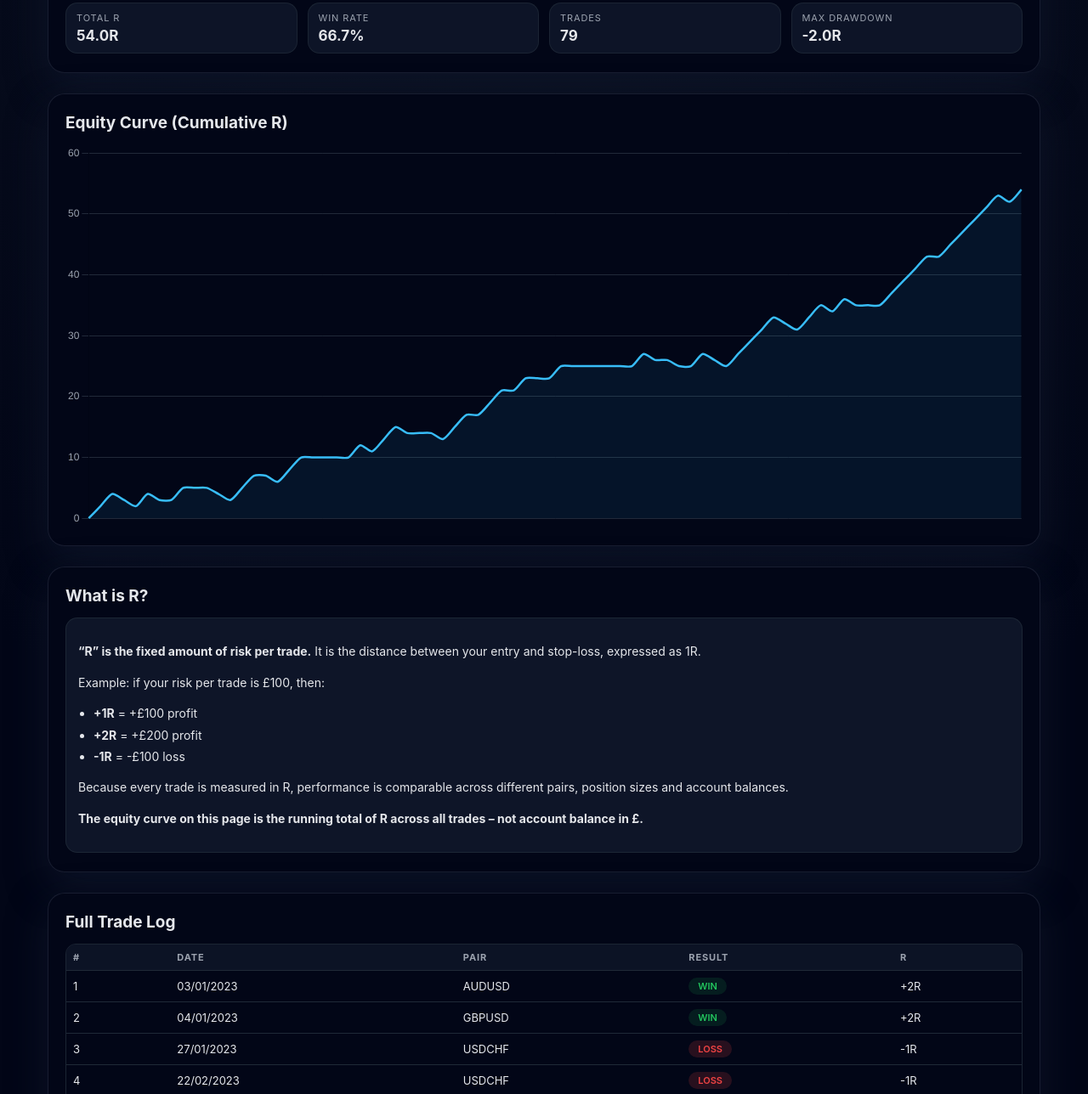
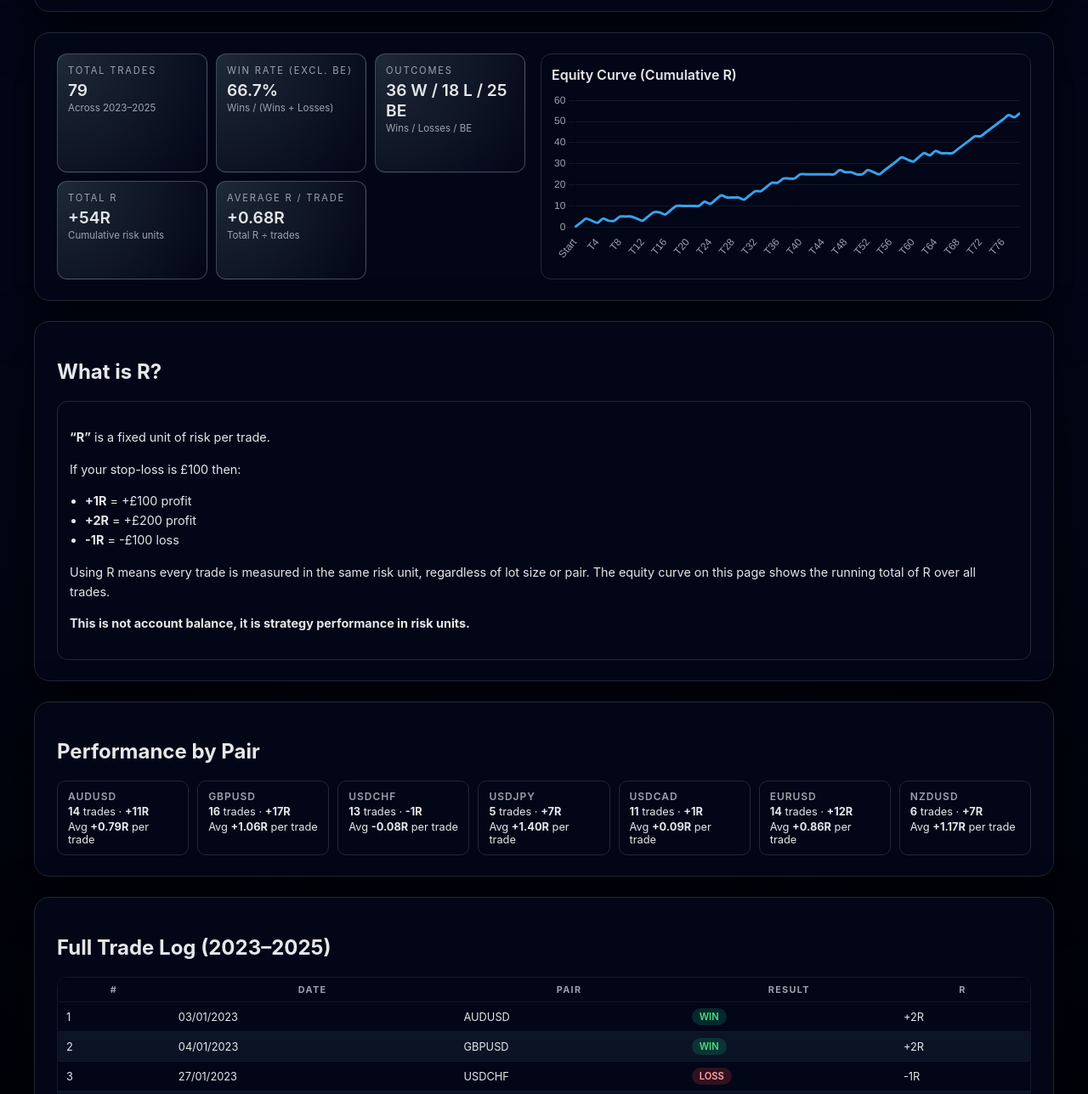
Before and after one commit to archiejwade-coder/professorprofittrades, a plain HTML site: page index.html in a window 1280 px wide. Shown: the part 140-1428 px from the top of the page at 85% size. Drawn offline with nearby package versions, Linux system fonts and the light colour scheme.

Commit message:
Update index.html

```diff
--- a/index.html
+++ b/index.html
@@ -2,264 +2,314 @@
 <html lang="en">
 <head>
 <meta charset="UTF-8">
-  <title>Professor Profit – Majors Strategy Track Record</title>
+<title>Professor Profit Verified Track Record</title>
 <meta name="viewport" content="width=device-width, initial-scale=1">
 <script src="https://cdn.jsdelivr.net/npm/chart.js"></script>
-
 <style>
   :root {
-      --bg: #020617;
-      --card: #0b1120;
-      --card-soft: #111827;
-      --accent: #38bdf8;
-      --text: #e5e7eb;
-      --muted: #9ca3af;
-      --border: #1f2937;
-      --win: #22c55e;
-      --loss: #ef4444;
-      --be: #e5e7eb;
+    font-family:-apple-system,BlinkMacSystemFont,"Segoe UI",sans-serif;
+    color-scheme:dark;
+  }
+  body {
+    margin:0;
+    padding:0;
+    background:radial-gradient(circle at top,#020617 0,#020617 40%,#000 100%);
+    color:#e5e7eb;
+  }
+  .wrapper {
+    max-width:1200px;
+    margin:0 auto;
+    padding:24px 16px 40px;
+  }
+  .card {
+    background:#020617;
+    border-radius:18px;
+    padding:20px 18px;
+    margin-bottom:20px;
+    box-shadow:0 20px 60px rgba(0,0,0,0.7);
+    border:1px solid #1f2937;
+  }
+  @media (min-width: 768px) {
+    .card { padding:24px 26px; margin-bottom:24px; }
   }
 
-    * { box-sizing: border-box; }
-
-    body {
-      margin: 0;
-      font-family: -apple-system, BlinkMacSystemFont, "SF Pro Text", system-ui, sans-serif;
-      background: radial-gradient(circle at top, #0b1120 0, #020617 55%, #020617 100%);
-      color: var(--text);
+  .hero {
+    display:flex;
+    gap:18px;
+    align-items:center;
+    flex-wrap:wrap;
+  }
+  .hero-logo {
+    width:70px;
+    height:70px;
+    border-radius:16px;
+    overflow:hidden;
+    flex-shrink:0;
+    background:#020617;
+    display:flex;
+    align-items:center;
+    justify-content:center;
+    border:1px solid #1f2937;
+  }
+  .hero-logo img {
+    width:100%;
+    height:100%;
+    object-fit:cover;
+  }
+  .hero-text h1 {
+    margin:0;
+    font-size:1.8rem;
+    letter-spacing:0.08em;
+    text-transform:uppercase;
+  }
+  .hero-sub {
+    margin-top:4px;
+    font-size:.9rem;
+    color:#9ca3af;
+  }
+  .hero-tagline {
+    margin-top:8px;
+    font-size:.85rem;
+    color:#6ee7b7;
+    letter-spacing:.08em;
+    text-transform:uppercase;
   }
 
-    .wrapper {
-      max-width: 1200px;
-      margin: 0 auto;
-      padding: 24px 16px 48px;
+  .stats-layout {
+    display:flex;
+    flex-direction:column;
+    gap:18px;
+  }
+  @media (min-width: 900px) {
+    .stats-layout {
+      flex-direction:row;
+      align-items:stretch;
+    }
+  }
+  .stats-grid {
+    flex:1;
+    display:grid;
+    grid-template-columns:repeat(auto-fit,minmax(150px,1fr));
+    gap:10px;
+  }
+  .stat {
+    background:radial-gradient(circle at top left,#1f2937,#020617);
+    border-radius:12px;
+    padding:12px 12px;
+    border:1px solid rgba(148,163,184,.4);
+  }
+  .stat-label {
+    font-size:.7rem;
+    text-transform:uppercase;
+    letter-spacing:.16em;
+    color:#9ca3af;
+  }
+  .stat-value {
+    margin-top:4px;
+    font-size:1.2rem;
+    font-weight:600;
+  }
+  .stat-note {
+    margin-top:2px;
+    font-size:.72rem;
+    color:#9ca3af;
   }
 
-    .card {
-      background: linear-gradient(135deg, #020617, #020617 35%, #020617 100%);
-      border-radius: 20px;
-      padding: 22px 20px;
-      margin-bottom: 24px;
-      border: 1px solid rgba(148, 163, 184, 0.15);
-      box-shadow: 0 18px 45px rgba(15, 23, 42, 0.8);
+  .chart-wrap {
+    flex:1;
+    background:#020617;
+    border-radius:12px;
+    padding:14px 12px 18px;
+    border:1px solid #1f2937;
   }
-
-    h1 {
-      margin: 0 0 4px;
-      font-size: 26px;
-      font-weight: 800;
-      letter-spacing: 0.02em;
-    }
-
-    .subtitle {
-      margin: 0;
-      color: var(--muted);
-      font-size: 14px;
-    }
-
-    .badge {
-      display: inline-flex;
-      align-items: center;
-      gap: 6px;
-      padding: 3px 10px;
-      border-radius: 999px;
-      background: rgba(56,189,248,0.1);
-      color: #7dd3fc;
-      font-size: 11px;
-      text-transform: uppercase;
-      letter-spacing: 0.07em;
-      font-weight: 600;
-      margin-top: 10px;
-    }
-
-    .summary-grid {
-      display: flex;
-      flex-wrap: wrap;
-      gap: 12px;
-      margin-top: 14px;
-    }
-
-    .summary-item {
-      flex: 1 1 120px;
-      background: rgba(15,23,42,0.9);
-      border-radius: 14px;
-      padding: 10px 12px;
-      border: 1px solid rgba(31,41,55,0.8);
-    }
-
-    .summary-label {
-      font-size: 11px;
-      text-transform: uppercase;
-      letter-spacing: 0.08em;
-      color: var(--muted);
-      margin-bottom: 4px;
-    }
-
-    .summary-value {
-      font-size: 17px;
-      font-weight: 700;
-    }
-
-    h2 {
-      margin: 0 0 14px;
-      font-size: 19px;
-      font-weight: 700;
-    }
-
-    h3 {
-      margin: 0 0 10px;
-      font-size: 16px;
+  .section-title {
+    margin:0 0 10px;
+    font-size:1rem;
+    font-weight:600;
   }
 
   .info-box {
-      background: rgba(15,23,42,0.95);
-      border-radius: 14px;
-      padding: 14px 14px;
-      border: 1px solid rgba(31,41,55,0.9);
-      font-size: 14px;
-      line-height: 1.6;
+    background:#020617;
+    border-radius:12px;
+    padding:16px 14px;
+    border:1px solid #1f2937;
+    font-size:.9rem;
+    line-height:1.6;
+  }
+  .info-box ul {
+    margin:8px 0 0 18px;
+    padding:0;
   }
 
-    .info-box ul {
-      margin: 6px 0 0 18px;
-      padding: 0;
+  .pair-grid {
+    display:grid;
+    grid-template-columns:repeat(auto-fit,minmax(150px,1fr));
+    gap:10px;
+  }
+  .pair-card {
+    background:#020617;
+    border-radius:10px;
+    padding:10px 12px;
+    border:1px solid #1f2937;
+    font-size:.8rem;
+  }
+  .pair-name {
+    font-weight:600;
+    letter-spacing:.08em;
+    font-size:.75rem;
+    text-transform:uppercase;
+    color:#9ca3af;
+  }
+  .pair-line {
+    margin-top:3px;
   }
 
-    .info-box li {
-      margin: 3px 0;
+  .log-wrap {
+    border-radius:12px;
+    border:1px solid #111827;
+    max-height:460px;
+    overflow:auto;
+    background:#020617;
   }
-
   table {
-      width: 100%;
-      border-collapse: collapse;
-      font-size: 13px;
+    width:100%;
+    border-collapse:collapse;
+    font-size:.8rem;
+    min-width:600px;
   }
-
+  thead {
+    position:sticky;
+    top:0;
+    background:#020617;
+    z-index:1;
+  }
   th, td {
-      padding: 8px 8px;
-      border-bottom: 1px solid var(--border);
-      white-space: nowrap;
+    padding:7px 10px;
+    border-bottom:1px solid #111827;
+    white-space:nowrap;
   }
-
   th {
-      font-size: 11px;
-      text-transform: uppercase;
-      letter-spacing: 0.08em;
-      color: var(--muted);
-      text-align: left;
-      background: rgba(15,23,42,0.8);
-      position: sticky;
-      top: 0;
-      z-index: 1;
+    font-size:.68rem;
+    text-transform:uppercase;
+    letter-spacing:.12em;
+    color:#9ca3af;
   }
-
+  tbody tr:nth-child(even) {
+    background:rgba(15,23,42,.75);
+  }
   .pill {
-      display: inline-flex;
-      align-items: center;
-      justify-content: center;
-      padding: 3px 11px;
-      border-radius: 999px;
-      font-size: 11px;
-      font-weight: 600;
+    display:inline-flex;
+    align-items:center;
+    padding:3px 9px;
+    border-radius:999px;
+    font-size:.7rem;
+    font-weight:600;
   }
-
-    .pill.win {
-      background: rgba(34,197,94,0.12);
-      color: var(--win);
-    }
-
-    .pill.loss {
-      background: rgba(239,68,68,0.16);
-      color: var(--loss);
-    }
-
-    .pill.be {
-      background: rgba(148,163,184,0.2);
-      color: var(--be);
-    }
+  .win { background:rgba(16,185,129,.2); color:#4ade80; }
+  .loss { background:rgba(239,68,68,.2); color:#fca5a5; }
+  .be { background:rgba(156,163,175,.2); color:#e5e7eb; }
 
   .footer {
-      text-align: center;
-      font-size: 12px;
-      color: var(--muted);
-      margin-top: 22px;
-      opacity: 0.6;
-    }
-
-    .table-wrapper {
-      max-height: 520px;
-      overflow: auto;
-      border-radius: 12px;
-      border: 1px solid rgba(31,41,55,0.9);
-    }
-
-    @media (max-width: 720px) {
-      .card { padding: 18px 14px; border-radius: 16px; }
-      h1 { font-size: 22px; }
-      .summary-grid { flex-direction: column; }
-      th, td { font-size: 12px; padding: 7px 6px; }
+    text-align:center;
+    font-size:.72rem;
+    color:#6b7280;
+    margin-top:24px;
   }
 </style>
 </head>
 <body>
-
 <div class="wrapper">
 
-  <!-- HEADER -->
+  <!-- HERO -->
   <div class="card">
-    <h1>Professor Profit – Majors Strategy Track Record</h1>
-    <p class="subtitle">Majors FX | R-based risk | 2023–2025 live trades</p>
-    <div class="badge">
-      <span>Verified R-log</span>
+    <div class="hero">
+      <div class="hero-logo">
+        <!-- Make sure logo.png is uploaded next to index.html -->
+        <img src="logo.png" alt="Professor Profit Logo">
       </div>
-
-    <div class="summary-grid">
-      <div class="summary-item">
-        <div class="summary-label">Total R</div>
-        <div class="summary-value" id="stat-r">–</div>
+      <div class="hero-text">
+        <h1>Professor Profit Verified Track Record</h1>
+        <div class="hero-sub">
+          FX Majors Only · R-Based Risk Management · 2023–2025 Combined
         </div>
-      <div class="summary-item">
-        <div class="summary-label">Win rate</div>
-        <div class="summary-value" id="stat-wr">–</div>
+        <div class="hero-tagline">
+          Live trade log & cumulative R performance
         </div>
-      <div class="summary-item">
-        <div class="summary-label">Trades</div>
-        <div class="summary-value" id="stat-trades">–</div>
-      </div>
-      <div class="summary-item">
-        <div class="summary-label">Max drawdown</div>
-        <div class="summary-value" id="stat-dd">–</div>
       </div>
     </div>
   </div>
 
-  <!-- EQUITY CURVE -->
+  <!-- STATS + EQUITY CURVE -->
   <div class="card">
-    <h2>Equity Curve (Cumulative R)</h2>
-    <canvas id="equityChart" height="120"></canvas>
+    <div class="stats-layout">
+      <div class="stats-grid">
+        <div class="stat">
+          <div class="stat-label">Total Trades</div>
+          <div class="stat-value" id="stat-total-trades">–</div>
+          <div class="stat-note">Across 2023–2025</div>
+        </div>
+        <div class="stat">
+          <div class="stat-label">Win Rate (excl. BE)</div>
+          <div class="stat-value" id="stat-winrate">–</div>
+          <div class="stat-note">Wins / (Wins + Losses)</div>
+        </div>
+        <div class="stat">
+          <div class="stat-label">Outcomes</div>
+          <div class="stat-value" id="stat-outcomes">–</div>
+          <div class="stat-note">Wins / Losses / BE</div>
+        </div>
+        <div class="stat">
+          <div class="stat-label">Total R</div>
+          <div class="stat-value" id="stat-total-r">–</div>
+          <div class="stat-note">Cumulative risk units</div>
+        </div>
+        <div class="stat">
+          <div class="stat-label">Average R / Trade</div>
+          <div class="stat-value" id="stat-avg-r">–</div>
+          <div class="stat-note">Total R ÷ trades</div>
+        </div>
+      </div>
+      <div class="chart-wrap">
+        <div class="section-title">Equity Curve (Cumulative R)</div>
+        <canvas id="equityChart" height="110"></canvas>
+      </div>
+    </div>
   </div>
 
   <!-- WHAT IS R -->
   <div class="card">
     <h2>What is R?</h2>
     <div class="info-box">
-      <p><strong>“R” is the fixed amount of risk per trade.</strong> It is the distance between your entry and stop-loss, expressed as 1R.</p>
-      <p>Example: if your risk per trade is £100, then:</p>
+      <p><strong>“R”</strong> is a fixed unit of risk per trade.</p>
+      <p>If your stop-loss is £100 then:</p>
       <ul>
         <li><strong>+1R</strong> = +£100 profit</li>
         <li><strong>+2R</strong> = +£200 profit</li>
         <li><strong>-1R</strong> = -£100 loss</li>
       </ul>
-      <p>Because every trade is measured in R, performance is comparable across different pairs, position sizes and account balances.</p>
-      <p><strong>The equity curve on this page is the running total of R across all trades – not account balance in £.</strong></p>
+      <p>
+        Using R means every trade is measured in the same risk unit,
+        regardless of lot size or pair. The equity curve on this page
+        shows the running total of R over all trades.
+      </p>
+      <p>
+        <strong>This is not account balance, it is strategy performance
+        in risk units.</strong>
+      </p>
     </div>
+  </div>
+
+  <!-- PERFORMANCE BY PAIR -->
+  <div class="card">
+    <h2>Performance by Pair</h2>
+    <div class="pair-grid" id="pair-grid"></div>
   </div>
 
   <!-- TRADE LOG -->
   <div class="card">
-    <h2>Full Trade Log</h2>
-    <div class="table-wrapper">
-      <table>
+    <h2>Full Trade Log (2023–2025)</h2>
+    <div class="log-wrap">
+      <table id="trade-table">
         <thead>
           <tr>
             <th>#</th>
@@ -269,19 +319,20 @@
             <th>R</th>
           </tr>
         </thead>
-        <tbody id="tradeTable"></tbody>
+        <tbody></tbody>
       </table>
     </div>
   </div>
 
   <div class="footer">
-    © 2025 Professor Profit – Majors Strategy (R-based performance)
+    Generated from Professor Profit’s majors strategy logs (2023–2025).
+    Any RR = 0 is treated as a break-even (BE) trade.
   </div>
-
 </div>
 
 <script>
-  // ---- TRADE DATA (2023–2025) ----
+// === FULL TRADE LIST (2023–2025) ===
+// date, pair, rr (R result)
 const trades = [
   {date:"03/01/2023",pair:"AUDUSD",rr:2},
   {date:"04/01/2023",pair:"GBPUSD",rr:2},
@@ -366,74 +417,89 @@
   {date:"24/11/2025",pair:"EURUSD",rr:2}
 ];
 
-  // ---- BUILD STATS + TABLE + EQUITY CURVE ----
-  const tbody = document.getElementById("tradeTable");
-  const equity = [0];
-  let running = 0, wins = 0, losses = 0, be = 0;
-  let maxDD = 0, peak = 0;
+// === BUILD TABLE, STATS & EQUITY ===
+const tbody = document.querySelector("#trade-table tbody");
+const pairGrid = document.getElementById("pair-grid");
 
-  trades.forEach((t, i) => {
-    running += t.rr;
-    equity.push(running);
+let equity = [0];
+let totalR = 0;
+let wins = 0, losses = 0, bes = 0;
+const perPair = {};
 
-    if (t.rr > 0) wins++;
-    else if (t.rr < 0) losses++;
-    else be++;
+trades.forEach((t, idx) => {
+  totalR += t.rr;
+  equity.push(totalR);
 
-    if (running > peak) peak = running;
-    const drawdown = peak - running;
-    if (drawdown > maxDD) maxDD = drawdown;
+  let res;
+  if (t.rr > 0) { res = "WIN"; wins++; }
+  else if (t.rr < 0) { res = "LOSS"; losses++; }
+  else { res = "BE"; bes++; }
 
-    const rType = t.rr > 0 ? "WIN" : t.rr < 0 ? "LOSS" : "BE";
-    const cls = t.rr > 0 ? "win" : t.rr < 0 ? "loss" : "be";
+  if (!perPair[t.pair]) perPair[t.pair] = { trades:0, r:0 };
+  perPair[t.pair].trades++;
+  perPair[t.pair].r += t.rr;
 
+  const cls = res === "WIN" ? "win" : res === "LOSS" ? "loss" : "be";
   const row = document.createElement("tr");
   row.innerHTML = `
-      <td>${i + 1}</td>
+    <td>${idx+1}</td>
     <td>${t.date}</td>
     <td>${t.pair}</td>
-      <td><span class="pill ${cls}">${rType}</span></td>
-      <td>${t.rr > 0 ? "+" : ""}${t.rr}R</td>
+    <td><span class="pill ${cls}">${res}</span></td>
+    <td>${t.rr>0?"+":""}${t.rr}R</td>
   `;
   tbody.appendChild(row);
 });
 
-  const netR = running;
-  const wr = wins + losses > 0 ? (wins / (wins + losses)) * 100 : 0;
+// Headline stats
+const totalTrades = trades.length;
+const effective = wins + losses;
+const winrate = effective ? (wins / effective * 100).toFixed(1) + "%" : "0.0%";
+const avgR = totalTrades ? (totalR / totalTrades).toFixed(2) : "0.00";
 
-  document.getElementById("stat-r").textContent = netR.toFixed(1) + "R";
-  document.getElementById("stat-wr").textContent = wr.toFixed(1) + "%";
-  document.getElementById("stat-trades").textContent = trades.length;
-  document.getElementById("stat-dd").textContent = "-" + maxDD.toFixed(1) + "R";
+document.getElementById("stat-total-trades").textContent = totalTrades;
+document.getElementById("stat-winrate").textContent = winrate;
+document.getElementById("stat-outcomes").textContent =
+  `${wins} W / ${losses} L / ${bes} BE`;
+document.getElementById("stat-total-r").textContent =
+  (totalR>0?"+":"") + totalR.toString() + "R";
+document.getElementById("stat-avg-r").textContent =
+  (avgR>0?"+":"") + avgR + "R";
 
-  new Chart(document.getElementById("equityChart"), {
-    type: "line",
-    data: {
-      labels: equity.map((_, i) => i),
-      datasets: [{
-        data: equity,
-        borderWidth: 2.5,
-        tension: 0.25,
-        pointRadius: 0,
-        borderColor: "#38bdf8",
-        fill: true,
-        backgroundColor: "rgba(56,189,248,0.08)"
+// Pair performance cards
+Object.entries(perPair).forEach(([pair, stats]) => {
+  const card = document.createElement("div");
+  const avg = stats.trades ? (stats.r / stats.trades).toFixed(2) : "0.00";
+  card.className = "pair-card";
+  card.innerHTML = `
+    <div class="pair-name">${pair}</div>
+    <div class="pair-line"><strong>${stats.trades}</strong> trades · <strong>${stats.r>0?"+":""}${stats.r}R</strong></div>
+    <div class="pair-line">Avg <strong>${avg>0?"+":""}${avg}R</strong> per trade</div>
+  `;
+  pairGrid.appendChild(card);
+});
+
+// Equity curve
+const labels = equity.map((_,i)=>i===0?"Start":`T${i}`);
+new Chart(document.getElementById("equityChart"),{
+  type:"line",
+  data:{
+    labels,
+    datasets:[{
+      data:equity,
+      borderWidth:3,
+      tension:.25,
+      pointRadius:0
     }]
   },
-    options: {
-      plugins: { legend: { display: false } },
-      scales: {
-        x: {
-          display: false
-        },
-        y: {
-          grid: { color: "rgba(55,65,81,0.6)" },
-          ticks: { color: "#9ca3af" }
-        }
+  options:{
+    plugins:{legend:{display:false}},
+    scales:{
+      x:{ticks:{color:"#9ca3af"},grid:{display:false}},
+      y:{ticks:{color:"#9ca3af"},grid:{color:"#111827"}}
     }
   }
 });
 </script>
-
 </body>
 </html>
```
Lines whose indentation alone changed are shown as unchanged.
